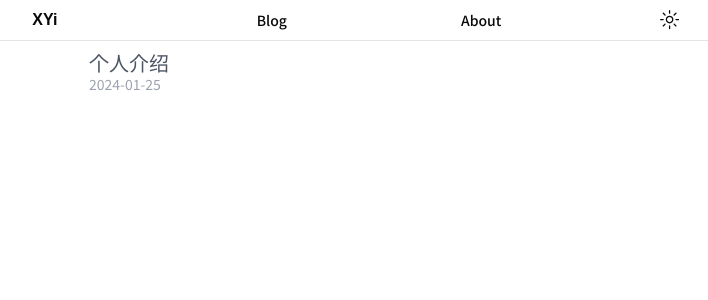
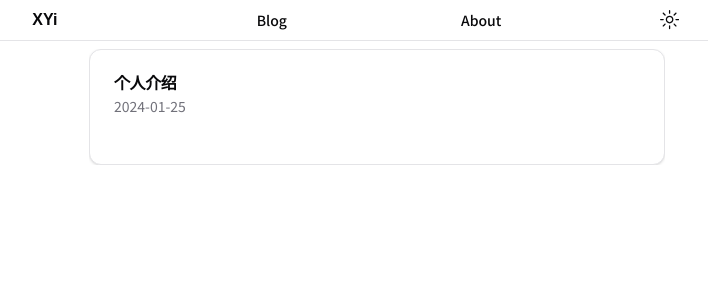
Before and after one commit to xiangly203/blog, a Next.js app: page /blog in a window 1280 px wide. Shown: the top 300 px of the page, without its empty margins (263-971 px from the left). Built offline with nearby package versions, Linux system fonts and the light colour scheme.

Commit message:
fix: add post card

```diff
--- a/posts/2024-01-25.md
+++ b/posts/2024-01-25.md
@@ -5,5 +5,3 @@
 # 个人介绍
 
 This is my first post ...
-
- <Button text="Button" />
--- a/src/app/blog/layout.tsx
+++ b/src/app/blog/layout.tsx
@@ -5,7 +5,7 @@
                                         }: {
     children: React.ReactNode
 }) {
-    return <section className="container w-1/2 py-2">
+    return <section className="container lg:w-1/2 py-2">
         {children}
     </section>
 }
--- a/src/app/blog/page.tsx
+++ b/src/app/blog/page.tsx
@@ -1,24 +1,24 @@
 import Link from "next/link";
 
 import { getAllPosts } from "@/lib/posts";
+import PostCard from "@/components/postCard";
 
 export default async function Posts() {
-    const posts = await getAllPosts();
+    const posts = getAllPosts();
 
     return (
         <div className="prose grid gap-9 m-auto">
             {posts?.map((post: any) => (
                 <Link
                     href={`/blog/${post.slug}`}
-                    className="group font-normal overflow-hidden cursor-pointer no-underline transition fade-in-up "
+                    className="group font-normal overflow-hidden cursor-pointer no-underline transition fade-in-up items-center"
                     key={post.slug}
                 >
-                    <div className="text-xl text-gray-600 group-hover:text-brand truncate ease-in duration-300">
-                        {post.meta?.title}
-                    </div>
-                    <time className="text-gray-400 text-sm leading-none flex items-center">
-                        {post.meta?.date?.toString()}
-                    </time>
+                    <PostCard
+                        title={post.meta?.title}
+                        time={post.meta?.date?.toString()}
+                        content={post.meta?.content}
+                    />
                 </Link>
             ))}
         </div>
--- /dev/null
+++ b/src/components/postCard.tsx
@@ -0,0 +1,27 @@
+import {
+    Card,
+    CardContent,
+    CardDescription,
+    CardHeader,
+    CardTitle,
+} from "@/components/ui/card"
+
+interface PostCardProps {
+    title: string;
+    time: string;
+    content: string;
+}
+
+export default function PostCard({ title, time, content }: PostCardProps) {
+    return (
+        <Card className="max-w-xl">
+            <CardHeader>
+                <CardTitle>{title}</CardTitle>
+                <CardDescription>{time}</CardDescription>
+            </CardHeader>
+            <CardContent>
+                <p>{content}</p>
+            </CardContent>
+        </Card>
+    );
+}
--- /dev/null
+++ b/src/components/ui/card.tsx
@@ -0,0 +1,76 @@
+import * as React from "react"
+
+import { cn } from "@/lib/utils"
+
+const Card = React.forwardRef<
+  HTMLDivElement,
+  React.HTMLAttributes<HTMLDivElement>
+>(({ className, ...props }, ref) => (
+  <div
+    ref={ref}
+    className={cn(
+      "rounded-xl border bg-card text-card-foreground shadow",
+      className
+    )}
+    {...props}
+  />
+))
+Card.displayName = "Card"
+
+const CardHeader = React.forwardRef<
+  HTMLDivElement,
+  React.HTMLAttributes<HTMLDivElement>
+>(({ className, ...props }, ref) => (
+  <div
+    ref={ref}
+    className={cn("flex flex-col space-y-1.5 p-6", className)}
+    {...props}
+  />
+))
+CardHeader.displayName = "CardHeader"
+
+const CardTitle = React.forwardRef<
+  HTMLParagraphElement,
+  React.HTMLAttributes<HTMLHeadingElement>
+>(({ className, ...props }, ref) => (
+  <h3
+    ref={ref}
+    className={cn("font-semibold leading-none tracking-tight", className)}
+    {...props}
+  />
+))
+CardTitle.displayName = "CardTitle"
+
+const CardDescription = React.forwardRef<
+  HTMLParagraphElement,
+  React.HTMLAttributes<HTMLParagraphElement>
+>(({ className, ...props }, ref) => (
+  <p
+    ref={ref}
+    className={cn("text-sm text-muted-foreground", className)}
+    {...props}
+  />
+))
+CardDescription.displayName = "CardDescription"
+
+const CardContent = React.forwardRef<
+  HTMLDivElement,
+  React.HTMLAttributes<HTMLDivElement>
+>(({ className, ...props }, ref) => (
+  <div ref={ref} className={cn("p-6 pt-0", className)} {...props} />
+))
+CardContent.displayName = "CardContent"
+
+const CardFooter = React.forwardRef<
+  HTMLDivElement,
+  React.HTMLAttributes<HTMLDivElement>
+>(({ className, ...props }, ref) => (
+  <div
+    ref={ref}
+    className={cn("flex items-center p-6 pt-0", className)}
+    {...props}
+  />
+))
+CardFooter.displayName = "CardFooter"
+
+export { Card, CardHeader, CardFooter, CardTitle, CardDescription, CardContent }
```
